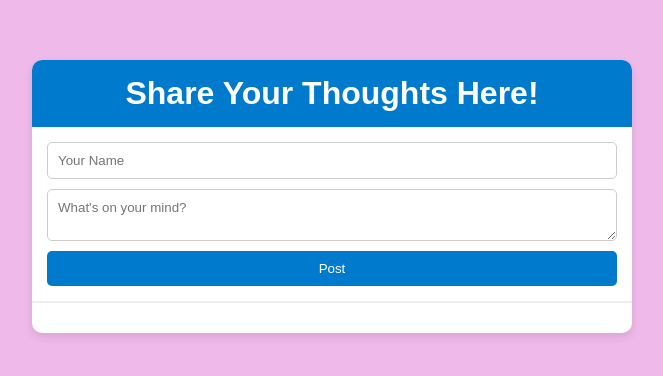
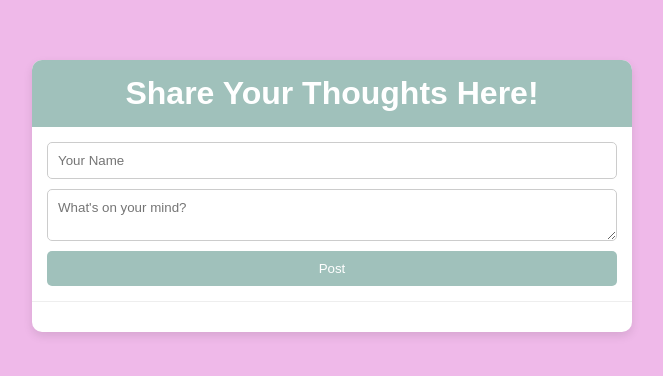
Before and after one commit to Chase-520/TritonHack, a plain HTML site: page forum.html in a window 1280 px wide. Shown: the part 224-600 px from the top of the page, without its empty margins (308-971 px from the left). Drawn offline with Linux system fonts and the light colour scheme.

Commit message:
Update forumstyle.css

```diff
--- a/forumstyle.css
+++ b/forumstyle.css
@@ -16,7 +16,7 @@ body {
     overflow: hidden;
 }
 h1 {
-    background-color: #007acc;
+    background-color: #A0C1BB;
     color: white;
     margin: 0;
     padding: 15px;
@@ -34,7 +34,7 @@ h1 {
     border-radius: 5px;
 }
 button {
-    background-color: #007acc;
+    background-color: #A0C1BB;
     color: white;
     border: none;
     padding: 10px;
@@ -43,7 +43,7 @@ button {
     transition: background-color 0.3s ease;
 }
 button:hover {
-    background-color: #005f99;
+    background-color: #4ec2ad;
 }
 #posts {
     border-top: 1px solid #eee;
@@ -56,16 +56,9 @@ button:hover {
 }
 .post h3 {
     margin: 0;
-    color: #007acc;
+    color: #A0C1BB;
+    font-family: Arial
 }
 .post p {
     margin: 5px 0 0 0;
 }
-#post-form {
-    position: sticky;   /* This makes it stick to the top when scrolling */
-    top: 0;             /* It stays at the very top */
-    z-index: 10;        /* Ensures it stays above other elements */
-    background-color: white;
-    padding: 15px;
-    border-bottom: 1px solid #eee;
-}
```
